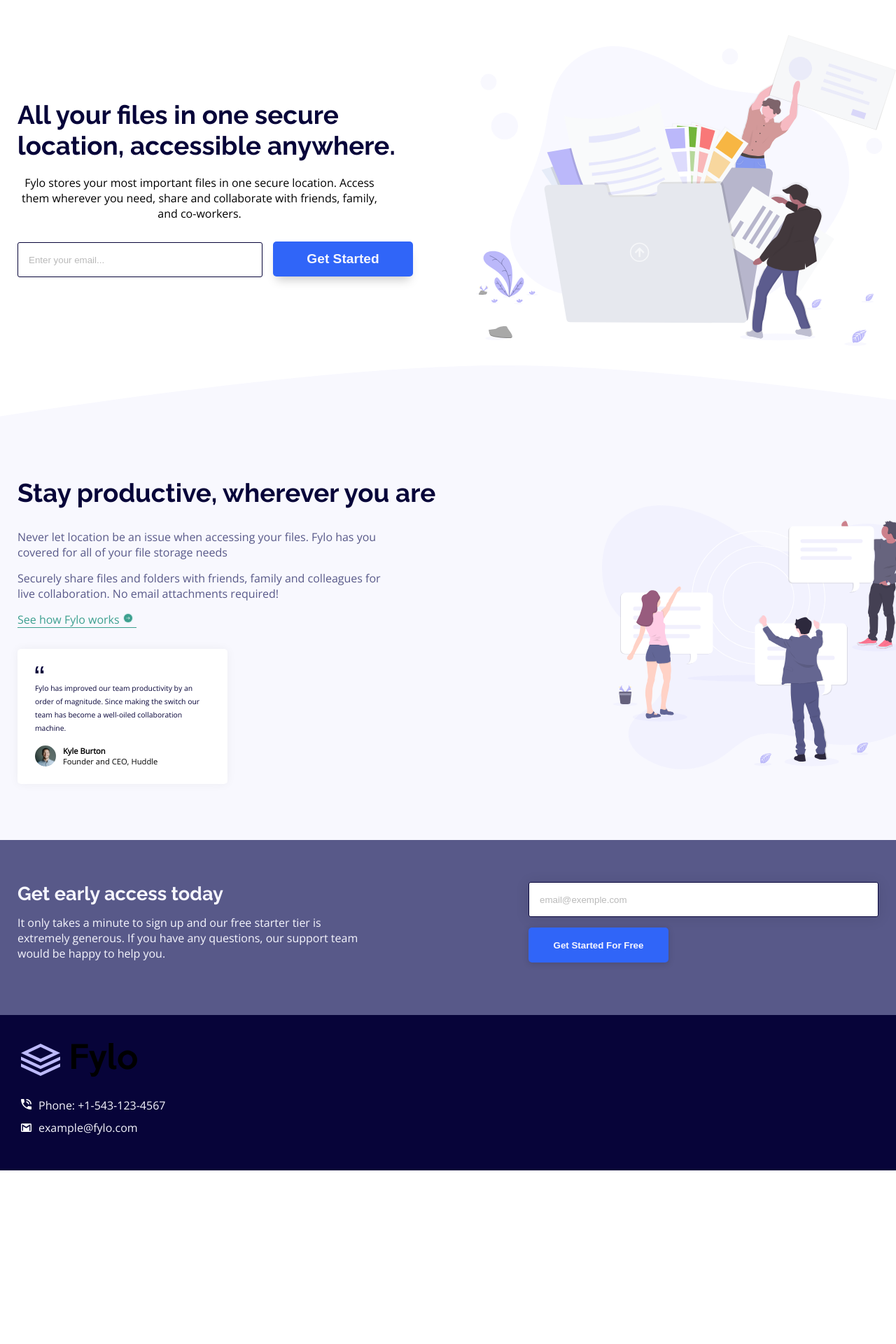
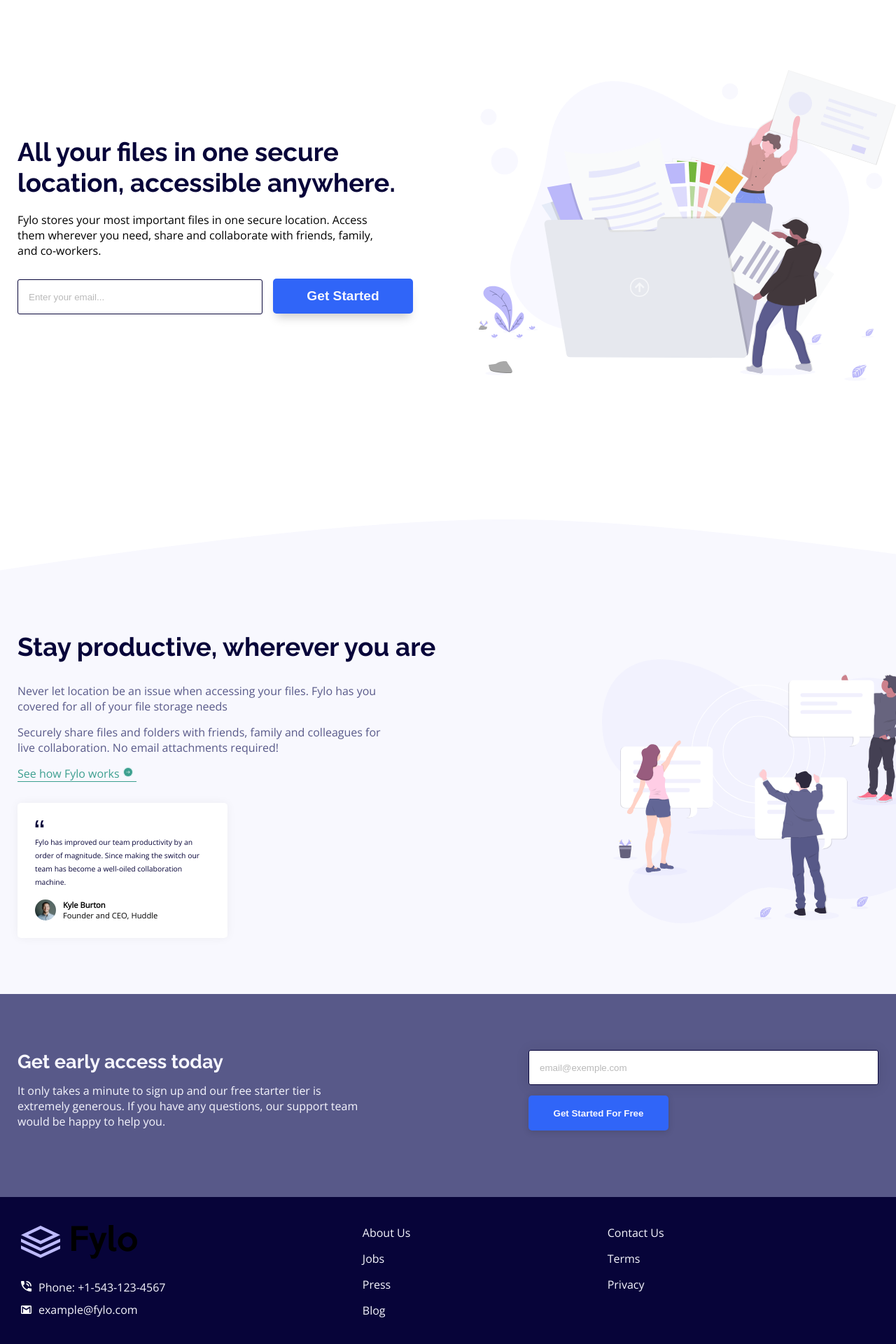
Before and after one commit to kdumagalhaes/fylo-landing-page-reactjs, a React (Create React App) app: page / in a window 1280 px wide. Shown: the part 114-2034 px from the top of the page at 70% size. Before the commit the page ends 1786 px from the top, so only its background shows below. Built offline with nearby package versions, Linux system fonts and the light colour scheme.

Commit message:
finished desktop version

```diff
--- a/package.json
+++ b/package.json
@@ -31,5 +31,9 @@
       "last 1 firefox version",
       "last 1 safari version"
     ]
+  },
+  "devDependencies": {
+    "@iconify/icons-typcn": "^1.0.5",
+    "@iconify/react": "^1.1.3"
   }
 }
--- a/src/components/Divs/EarlyAccess/EarlyAccessStyles.js
+++ b/src/components/Divs/EarlyAccess/EarlyAccessStyles.js
@@ -5,7 +5,7 @@
   height: auto;
   background-color: var(--desaturated-blue);
   margin: 0 auto;
-  padding: 60px 0 60px 0;
+  padding: 80px 0 80px 0;
 `;
 
 export const ContentDiv = styled.div`
--- a/src/components/Divs/Footer/Footer.js
+++ b/src/components/Divs/Footer/Footer.js
@@ -1,13 +1,39 @@
 import React from 'react';
-import { FooterTag } from './FooterStyles';
+import { FooterTag, ContentDiv, LinkList1, LinkList2, SocialLinks } from './FooterStyles';
 import Logo from '../../Header/Logo/Logo';
 import ContactInfo from './ContactInfo/ContactInfo';
+import { Icon } from '@iconify/react';
+import socialFacebookCircular from '@iconify/icons-typcn/social-facebook-circular';
+import socialTwitterCircular from '@iconify/icons-typcn/social-twitter-circular';
+import socialInstagramCircular from '@iconify/icons-typcn/social-instagram-circular';
+
+
 
 const Footer = () => {
   return (
     <FooterTag>
-      <Logo margin="0 0 20px 0" />
+      <ContentDiv>
+      <div>
+      <Logo margin="0 0 20px 0"/>
       <ContactInfo />
+      </div>
+      <LinkList1>
+        <li><a href="/#">About Us</a></li>
+        <li><a href="/#">Jobs</a></li>
+        <li><a href="/#">Press</a></li>
+        <li><a href="/#">Blog</a></li>
+      </LinkList1>
+      <LinkList2>
+        <li><a href="/#">Contact Us</a></li>
+        <li><a href="/#">Terms</a></li>
+        <li><a href="/#">Privacy</a></li>
+      </LinkList2>
+      <SocialLinks>
+        <li><a href="/#"><Icon icon={socialFacebookCircular} width="30"/></a></li>
+        <li><a href="/#"><Icon icon={socialTwitterCircular} width="30" /></a></li>
+        <li><a href="/#"><Icon icon={socialInstagramCircular} width="30" /></a></li>
+      </SocialLinks>
+      </ContentDiv>
     </FooterTag>
   );
 };
--- a/src/components/Divs/Footer/FooterStyles.js
+++ b/src/components/Divs/Footer/FooterStyles.js
@@ -1,12 +1,66 @@
-import styled from 'styled-components'
+import styled from 'styled-components';
 
-export const FooterTag = styled.footer `
-  display: flex;
-  flex-direction: column;
+export const FooterTag = styled.footer`
   width: 100%;
   height: auto;
   background-color: var(--very-dark-blue);
   margin: 0 auto;
   padding: 40px 30px 40px 30px;
   color: var(--light-grayish-blue);
-`
+`;
+
+export const ContentDiv = styled.div`
+  display: flex;
+  justify-content: space-between;
+  width: 100%;
+  max-width: 1300px;
+  margin: 0 auto;
+
+  a {
+    color: var(--light-grayish-blue);
+    text-decoration: none;
+    opacity: 1;
+    transition: opacity 0.3s;
+  }
+`;
+
+export const LinkList1 = styled.ul`
+  li {
+    margin-bottom: 15px;
+
+    a {
+      &:hover {
+        opacity: 0.5;
+      }
+    }
+  }
+`;
+
+export const LinkList2 = styled.ul`
+  li {
+    margin-bottom: 15px;
+
+    a {
+      &:hover {
+        opacity: 0.5;
+      }
+    }
+  }
+`;
+
+export const SocialLinks = styled.ul`
+  li {
+    display: inline-block;
+    margin-right: 10px;
+
+    &:last-child {
+      margin-right: 0;
+    }
+
+    a {
+      &:hover {
+        opacity: 0.5;
+      }
+    }
+  }
+`;
--- a/src/components/Divs/SecureLocation/SecureLocation.js
+++ b/src/components/Divs/SecureLocation/SecureLocation.js
@@ -1,5 +1,5 @@
 import React from 'react';
-import { SecureLocationDiv } from './SecureLocationStyles';
+import { SecureLocationDiv, ContentDiv } from './SecureLocationStyles';
 import BigTitle from '../../CTA/Titles/BigTitle/BigTitle';
 import Paragraph from '../../CTA/Paragraphs/Paragraph';
 import Input from '../../CTA/Inputs/Input';
@@ -8,11 +8,11 @@
 const SecureLocation = () => {
   return (
     <SecureLocationDiv>
-      <div>
-      <BigTitle text="All your files in one secure location, accessible anywhere." margin="120px 0 20px 0"/>
+      <ContentDiv>
+      <BigTitle text="All your files in one secure location, accessible anywhere." margin="0 0 20px 0"/>
       <Paragraph
         fontColor="var(--very-dark-blue)"
-        textAlign="center"
+        textAlign="left"
         marginTop="30px"
       >
         <p>
@@ -36,7 +36,7 @@
         shadow="0px 10px 14px -5px rgba(204, 204, 204, 1)"
         responsiveWidth="350px"
       />
-      </div>
+      </ContentDiv>
     </SecureLocationDiv>
   );
 };
--- a/src/components/Divs/SecureLocation/SecureLocationStyles.js
+++ b/src/components/Divs/SecureLocation/SecureLocationStyles.js
@@ -4,11 +4,11 @@
 export const SecureLocationDiv = styled.div`
   display: flex;
   flex-direction: column;
-  justify-items: center;
+  justify-content: center;
   width: 100%;
   max-width: 1340px;
-  margin: 0 auto;
-  height: 500px;
+  margin: 0 auto 120px;
+  height: 600px;
   padding: var(--safe-area-padding);
   background-image: url(${Illustration1});
   background-repeat: no-repeat;
@@ -24,3 +24,9 @@
     background-size: 330px;
   }
 `;
+
+export const ContentDiv = styled.div `
+width: 100%;
+height: auto;
+justify-self: center;
+`
```
Also changed, not shown: src/assets/logo-white.svg (added), 1 other file (tests, documents, lock files or other folders).
